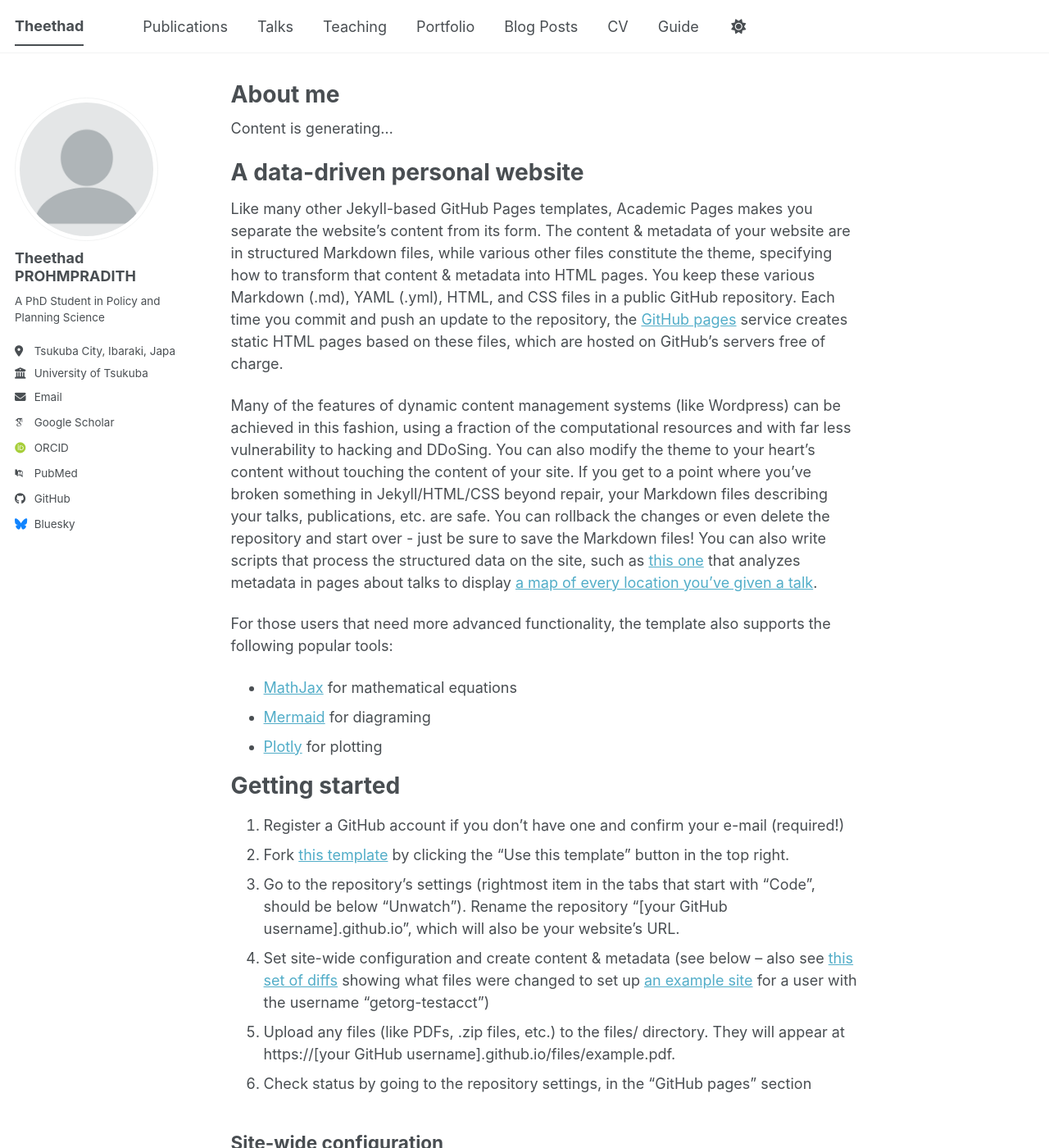
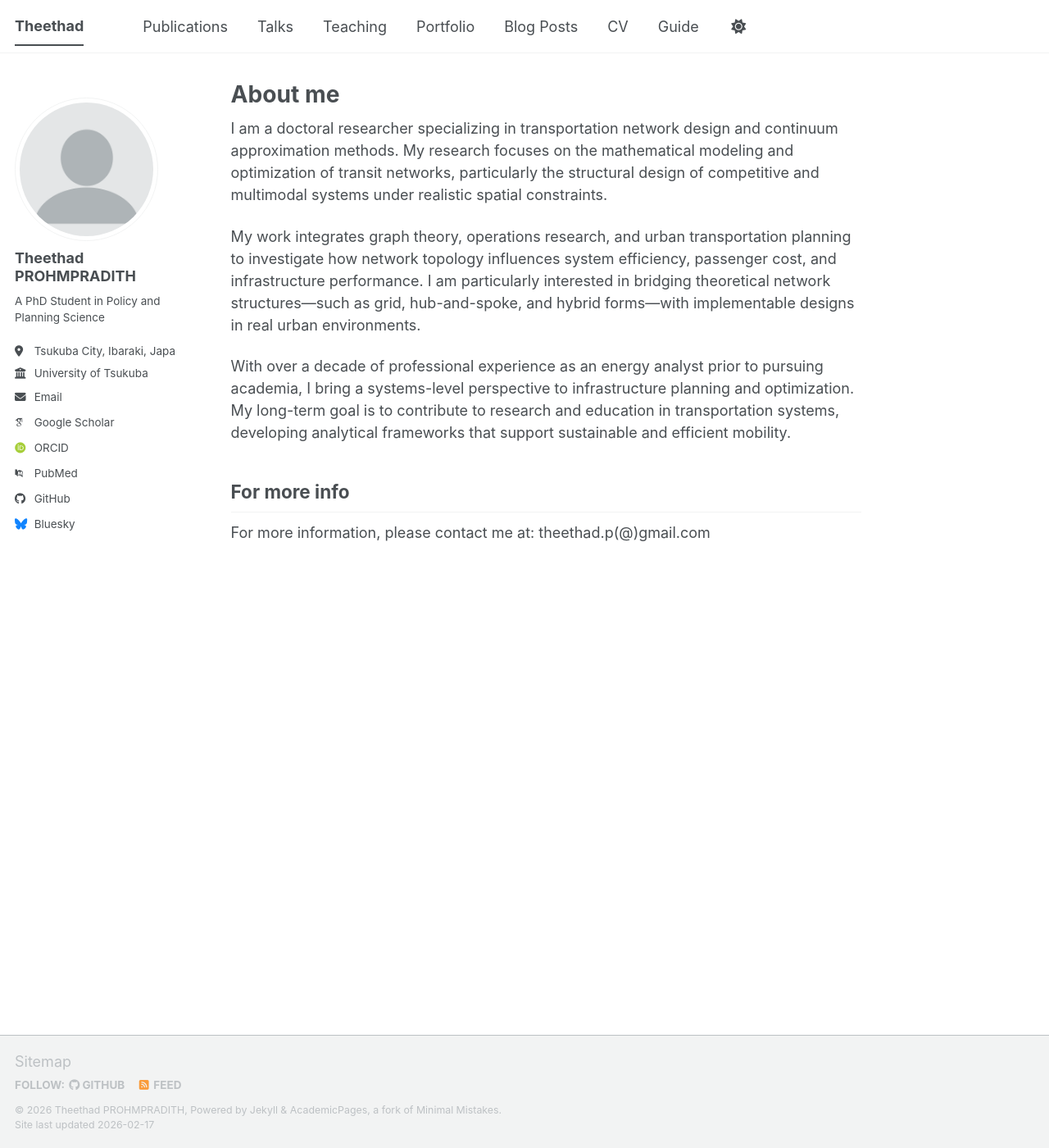
Before and after one commit to theethadp/theethadp.github.io, a Jekyll site: the page built from _pages/about.md, in a window 1280 px wide and 1400 px high. Shown: the whole window at 82% size. Built offline with Jekyll 4.4.1, drawn with Linux system fonts in a browser that asks for light colours; some web fonts are replaced; a script bundle is joined from its source files by our own code; library files that are not in the unit come from our copies; some of the changed text lies outside the part shown.

Commit message:
update landing page

```diff
--- a/_pages/about.md
+++ b/_pages/about.md
@@ -6,21 +6,13 @@ redirect_from:
   - /about/
   - /about.html
 ---
+I am a doctoral researcher specializing in transportation network design and continuum approximation methods. My research focuses on the mathematical modeling and optimization of transit networks, particularly the structural design of competitive and multimodal systems under realistic spatial constraints.
 
-Content is generating...
+My work integrates graph theory, operations research, and urban transportation planning to investigate how network topology influences system efficiency, passenger cost, and infrastructure performance. I am particularly interested in bridging theoretical network structures—such as grid, hub-and-spoke, and hybrid forms—with implementable designs in real urban environments.
 
-A data-driven personal website
-======
-Like many other Jekyll-based GitHub Pages templates, Academic Pages makes you separate the website's content from its form. The content & metadata of your website are in structured Markdown files, while various other files constitute the theme, specifying how to transform that content & metadata into HTML pages. You keep these various Markdown (.md), YAML (.yml), HTML, and CSS files in a public GitHub repository. Each time you commit and push an update to the repository, the [GitHub pages](https://pages.github.com/) service creates static HTML pages based on these files, which are hosted on GitHub's servers free of charge.
+With over a decade of professional experience as an energy analyst prior to pursuing academia, I bring a systems-level perspective to infrastructure planning and optimization. My long-term goal is to contribute to research and education in transportation systems, developing analytical frameworks that support sustainable and efficient mobility.
 
-Many of the features of dynamic content management systems (like Wordpress) can be achieved in this fashion, using a fraction of the computational resources and with far less vulnerability to hacking and DDoSing. You can also modify the theme to your heart's content without touching the content of your site. If you get to a point where you've broken something in Jekyll/HTML/CSS beyond repair, your Markdown files describing your talks, publications, etc. are safe. You can rollback the changes or even delete the repository and start over - just be sure to save the Markdown files! You can also write scripts that process the structured data on the site, such as [this one](https://github.com/academicpages/academicpages.github.io/blob/master/talkmap.ipynb) that analyzes metadata in pages about talks to display [a map of every location you've given a talk](https://academicpages.github.io/talkmap.html).
-
-For those users that need more advanced functionality, the template also supports the following popular tools:
-- [MathJax](https://www.mathjax.org/) for mathematical equations
-- [Mermaid](https://mermaid.js.org/) for diagraming
-- [Plotly](https://plotly.com/javascript/) for plotting
-
-Getting started
+<!-- Getting started
 ======
 1. Register a GitHub account if you don't have one and confirm your e-mail (required!)
 1. Fork [this template](https://github.com/academicpages/academicpages.github.io) by clicking the "Use this template" button in the top right.
@@ -47,8 +39,9 @@ How to edit your site's GitHub repository
 Many people use a git client to create files on their local computer and then push them to GitHub's servers. If you are not familiar with git, you can directly edit these configuration and Markdown files directly in the github.com interface. Navigate to a file (like [this one](https://github.com/academicpages/academicpages.github.io/blob/master/_talks/2012-03-01-talk-1.md) and click the pencil icon in the top right of the content preview (to the right of the "Raw | Blame | History" buttons). You can delete a file by clicking the trashcan icon to the right of the pencil icon. You can also create new files or upload files by navigating to a directory and clicking the "Create new file" or "Upload files" buttons.
 
 Example: editing a Markdown file for a talk
-![Editing a Markdown file for a talk](/images/editing-talk.png)
+![Editing a Markdown file for a talk](/images/editing-talk.png) -->
 
 For more info
 ------
-More info about configuring Academic Pages can be found in [the guide](https://academicpages.github.io/markdown/), the [growing wiki](https://github.com/academicpages/academicpages.github.io/wiki), and you can always [ask a question on GitHub](https://github.com/academicpages/academicpages.github.io/discussions). The [guides for the Minimal Mistakes theme](https://mmistakes.github.io/minimal-mistakes/docs/configuration/) (which this theme was forked from) might also be helpful.
+For more information, please contact me at:
+theethad.p(@)gmail.com
```
